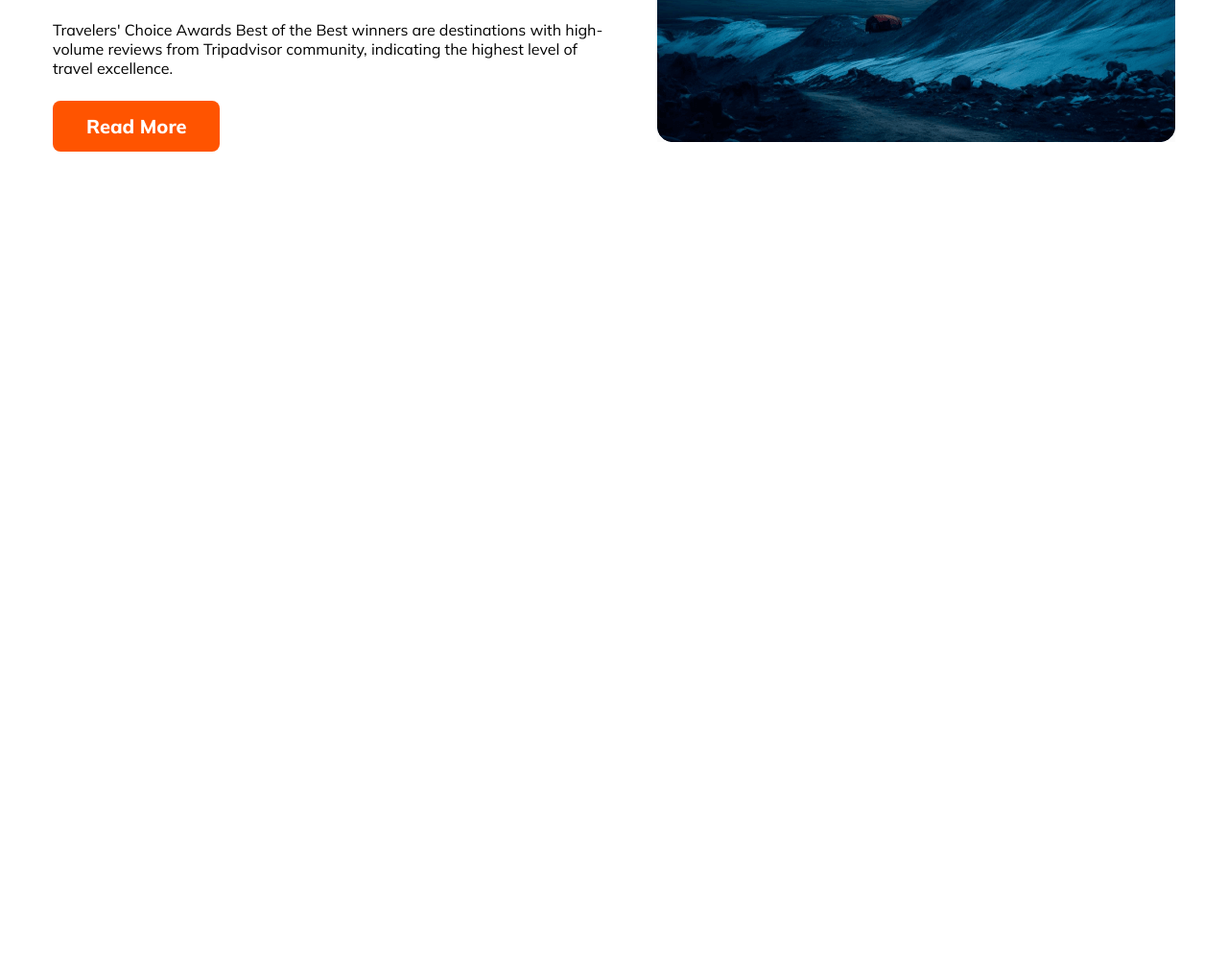
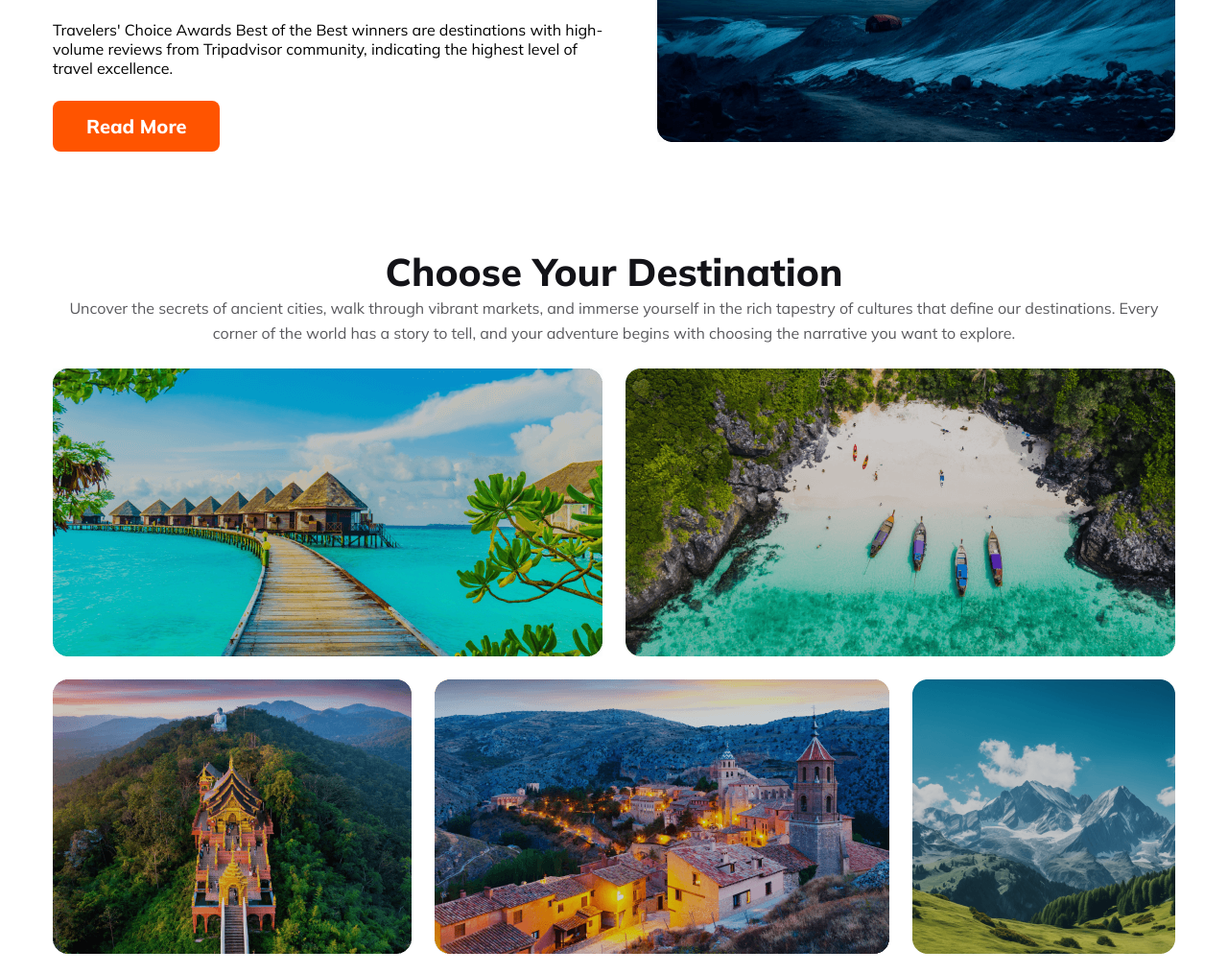
Before and after one commit to auishi22/TravelHolic, a plain HTML site: page index.html in a window 1280 px wide. Shown: the part 1205-2220 px from the top of the page at 96% size. Before the commit the page ends 1463 px from the top, so only its background shows below. Drawn offline with Linux system fonts and the light colour scheme.

Commit message:
second section added

```diff
--- a/index.html
+++ b/index.html
@@ -76,6 +76,32 @@
                 <img src="Images/Rectangle 4.png" alt="">
             </div>
         </section>
+        <section class="second-section">
+            <div class="choose-destination">
+                <h2 class="choose-destination-title">Choose Your Destination</h2>
+                <p class="choose-destination-description">
+                    Uncover the secrets of ancient cities, walk through vibrant markets, and immerse yourself in the rich tapestry of cultures that define our destinations.  Every corner of the world has a story to tell, and your adventure begins with choosing the narrative you want to explore.
+                </p>
+            </div>
+            <div class="choose-destination-img">
+                <div class="row">
+                    <img src="Images/Rectangle 5.png" alt="">
+                    <img src="Images/Rectangle 8.png" alt="">
+                </div>
+                <div class="row">
+                    <img src="Images/Rectangle 6.png" alt="">
+                    <img src="Images/Rectangle 7.png" alt="">
+                    <img src="Images/Rectangle 9.png" alt="">
+                </div>
+                <div class="row">
+                    <img src="Images/Rectangle 11.png" alt="">
+                    <img src="Images/Rectangle 10.png" alt="">
+                </div>
+            </div>
+        </section>
+        <section class="third-section">
+
+        </section>
     </main>
 </body>
 
--- a/styles/index.css
+++ b/styles/index.css
@@ -54,7 +54,7 @@ nav li {
 nav .burger {
     display: none;
     position: static;
-    cursor:pointer;
+    cursor: pointer;
     left: 86%;
     top: 47px;
 }
@@ -123,18 +123,22 @@ option {
 .banner-menu .btn-primary i {
     margin-right: 8px;
 }
+
 /* section styling */
-section{
+section {
     margin: 100px auto;
 }
+
 /* first section styling */
 .first-section {
     display: flex;
 
 }
+
 .popular-tours {
     margin-right: 54px;
 }
+
 .popular-tour-title {
     color: #131318;
     font-family: Mulish;
@@ -142,6 +146,7 @@ section{
     font-weight: 800;
     margin-bottom: 24px;
 }
+
 .popular-tours-description {
     color: rgba(19, 19, 24, 0.70);
     font-family: Mulish;
@@ -150,10 +155,12 @@ section{
     line-height: 26px;
     text-align: center;
 }
+
 .popular-tour-lists li {
     margin-top: 24px;
     margin-bottom: 24px;
 }
+
 .popular-tours .btn-primary {
     color: #FFF;
     background: #FF5400;
@@ -165,6 +172,35 @@ section{
     padding: 14px 35px;
     margin-top: 24px;
 }
+
+/* second section styling */
+.choose-destination {
+    text-align: center;
+}
+
+.choose-destination-title {
+    color: #131318;
+    font-family: Mulish;
+    font-size: 40px;
+    font-weight: 800;
+}
+
+.choose-destination-description {
+    color: rgba(19, 19, 24, 0.70);
+    font-family: Mulish;
+    font-size: 16px;
+    font-weight: 400;
+    line-height: 26px;
+}
+
+.row {
+    display: flex;
+    justify-content: center;
+    align-items: center;
+    gap: 24px;
+    margin-top: 24px;
+}
+
 
 
 /* mobile responsive */
@@ -227,21 +263,26 @@ section{
     #select {
         width: 240px;
     }
-    .first-section{
+
+    .first-section {
         flex-direction: column;
         margin: 0px 20px;
     }
+
     .popular-tour-title {
         font-size: 24px;
         margin-bottom: 20px;
     }
+
     .popular-tours-description {
         font-size: 14px;
     }
+
     .popular-tour-lists li {
         margin-top: 16px;
     }
-    .popular-tours-img{
+
+    .popular-tours-img {
         margin: 20px 0px;
         width: 100%;
         height: 100%;
```
